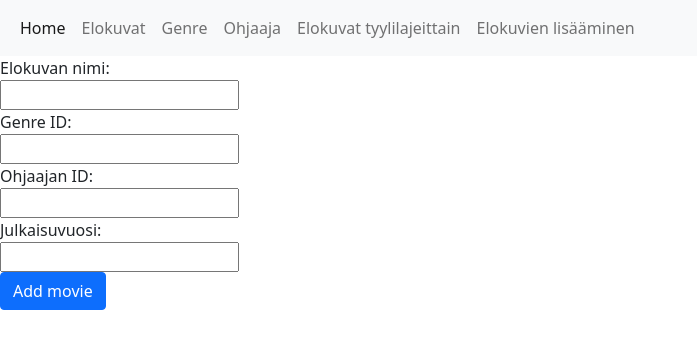
After one commit to tonimatias/elokuvat, a PHP site: page /elokuvat/add_movie.php in a window 1280 px wide. The commit adds this page. Shown: the top 349 px of the page, without its empty margins (0-697 px from the left). Run offline with PHP 8.4, Linux system fonts and the light colour scheme.

Commit message:
hieman siistitty järjestys, elokuvien lisääminen

```diff
--- /dev/null
+++ b/add_movie_function.php
@@ -0,0 +1,33 @@
+<?php
+
+function addMovie($elokuvanimi, $genre, $ohjaaja, $julkaisuvuosi) {
+    require('../db.php');
+
+    //Tarkistetaan onko muttujia asetettu
+    if (!isset($elokuvanimi) || !isset($genre) || !isset($ohjaaja) || !isset($julkaisuvuosi)) {
+        throw new Exception("Missing parameters! Cannot add person!");
+    }
+
+    //Tarkistetaan, ettei tyhjiä arvoja muuttujissa
+    if (empty($elokuvanimi) || empty($genre) || empty($ohjaaja) || empty($julkaisuvuosi)) {
+        throw new Exception("Cannot set empty values!");
+    }
+
+    try{
+        require('../db.php');
+
+        //Suoritetaan parametrien lisääminen tietokantaan.
+        $sql = "INSERT INTO elokuva (elokuva_nimi, genre_ID, ohjaaja_ID, julkaisuvuosi) VALUES (?, ?, ?, ?)";
+        $statement = $pdo->prepare($sql);
+        $statement->bindParam(1, $elokuvanimi);
+        $statement->bindParam(2, $genre);
+        $statement->bindParam(3, $ohjaaja);
+        $statement->bindParam(4, $julkaisuvuosi);
+
+        $statement->execute();
+
+        echo "Elokuvan '".$elokuvanimi."' tiedot on lisätty tietokantaan.";
+    }catch(PDOException $e){
+        throw $e;
+    }
+}
--- a/db.php
+++ b/db.php
@@ -1,10 +1,11 @@
 <?php
 
 require 'myconf.php';
+
 $dsn = "mysql:host=$host;dbname=$database;charset=UTF8";
 try {
 	$pdo = new PDO($dsn, $user, $password);
-    echo "Connected!";
 } catch (PDOException $e) {
 	echo $e->getMessage();
 }
+?>
--- /dev/null
+++ b/public/add_movie.php
@@ -0,0 +1,36 @@
+<?php
+include('../src/templates/head.php');
+include ('../add_movie_function.php');
+require ('../db.php');
+
+    //Filtteroidaan POST-inputit (ei käytetä string-filtteriä, koska deprekoitunut)
+    //Jos parametria ei löydy, funktio palauttaa null
+
+    $elokuvanimi = filter_input(INPUT_POST,"elokuvanimi");
+    $genre = filter_input(INPUT_POST,"genreID");
+    $ohjaaja = filter_input(INPUT_POST,"ohjaajaID");
+    $julkaisuvuosi = filter_input(INPUT_POST,"julkaisuvuosi");
+
+    if (isset($elokuvanimi)) {
+        try {
+            addMovie($elokuvanimi, $genre, $ohjaaja, $julkaisuvuosi);
+            echo '<div class="alert alert-success" role="alert">Movie added!!</div>';
+        } catch (Exception $e) {
+            echo '<div class="alert alert-danger" role="alert">' . $e->getMessage() . '</div>';
+        }
+    }
+?>
+
+    <form action="add_movie.php" method="post">
+        <label for="elokuvanimi">Elokuvan nimi:</label><br>
+        <input type="text" name="elokuvanimi" id="elokuvanimi"><br>
+        <label for="genreID">Genre ID:</label><br>
+        <input type="text" name="genreID" id="genreID"><br>
+        <label for="ohjaajaID">Ohjaajan ID:</label><br>
+        <input type="text" name="ohjaajaID" id="ohjaajaID"><br>
+        <label for="julkaisuvuosi">Julkaisuvuosi:</label><br>
+        <input type="text" name="julkaisuvuosi" id="julkaisuvuosi"><br>
+        <input type="submit" class="btn btn-primary" value="Add movie">
+    </form>
+
+<?php include('../src/templates/foot.php'); ?>
--- a/genre.php
+++ b/public/genre.php
@@ -1,7 +1,7 @@
 <?php
-include('../Elokuvat/src/templates/head.php');
+include('../src/templates/head.php');
 
-require 'db.php';
+require ('../db.php');
 
 $sql = "SELECT tyylilaji FROM genre";
 
@@ -15,3 +15,5 @@ $genre = $pdo->query($sql);
     }
     echo"</ul>";
 }
+
+include('../src/templates/foot.php');
--- a/ohjaaja.php
+++ b/public/ohjaaja.php
@@ -1,7 +1,7 @@
 <?php
-include('../Elokuvat/src/templates/head.php');
+include('../src/templates/head.php');
 
-require 'db.php';
+require ('../db.php');
 
 $sql = "SELECT ohjaaja_nimi FROM ohjaaja";
 
@@ -15,3 +15,5 @@ $ohjaaja = $pdo->query($sql);
     }
     echo"</ul>";
 }
+
+include('../src/templates/foot.php');
--- a/addMovie.php
+++ b/src/modules/addMovie.php
@@ -1,5 +1,5 @@
 <?php
-require 'db.php';
+require ('../../db.php');
 
 if(!isset($_POST["elokuva_nimi"]) || !isset($_POST["julkaisuvuosi"])){
     echo "Parametreja puuttui! Ei voida lisätä elokuvaa.";
--- a/insertTestData.php
+++ b/src/modules/insertTestData.php
@@ -1,6 +1,6 @@
 <?php
 
-require 'db.php';
+require ('../../db.php');
 
 $sql = "INSERT INTO genre (tyylilaji) VALUES ('testigenre')";
 
--- a/src/templates/head.php
+++ b/src/templates/head.php
@@ -18,13 +18,22 @@
         <div class="collapse navbar-collapse" id="navbarNav">
         <ul class="navbar-nav">
             <li class="nav-item">
-            <a class="nav-link active" aria-current="page" href="http://localhost/elokuvat/leffat.php">Elokuvat</a>
+            <a class="nav-link active" aria-current="page" href="http://localhost/elokuvat/public">Home</a>
             </li>
             <li class="nav-item">
-            <a class="nav-link" href="genre.php">Genre</a>
+            <a class="nav-link" href="http://localhost/elokuvat/public/elokuvat.php">Elokuvat</a>
             </li>
             <li class="nav-item">
-            <a class="nav-link" href="ohjaaja.php">Ohjaaja</a>
+            <a class="nav-link" href="http://localhost/elokuvat/public/genre.php">Genre</a>
+            </li>
+            <li class="nav-item">
+            <a class="nav-link" href="http://localhost/elokuvat/public/ohjaaja.php">Ohjaaja</a>
+            </li>
+            <li class="nav-item">
+            <a class="nav-link" href="http://localhost/elokuvat/public/genre_and_movie.php">Elokuvat tyylilajeittain</a>
+            </li>
+            <li class="nav-item">
+            <a class="nav-link" href="http://localhost/elokuvat/public/add_movie.php">Elokuvien lisääminen</a>
             </li>
         </ul>
         </div>
--- a/style.css
+++ b/style.css
@@ -1,5 +1,3 @@
-
-
 .card {
     width: 150px;
     border: 1px solid #EF9A9A;
```
Also changed, not shown: leffat.php (deleted, +0 -40 lines), public/ehkäturha.php (added, +20 -0 lines), public/elokuvat.php (+37 -13 lines), public/genre_and_movie.php (added, +20 -0 lines).
